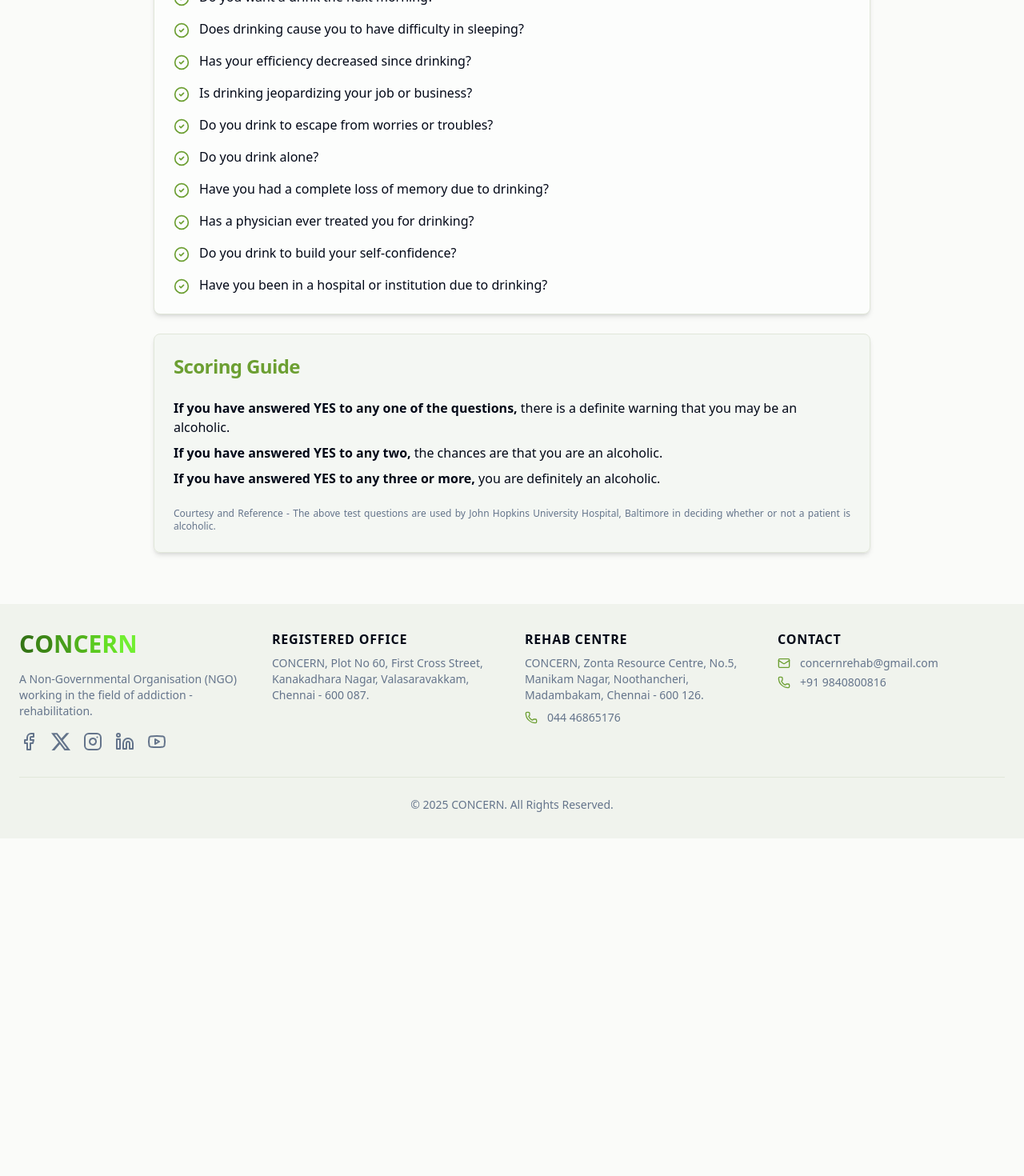
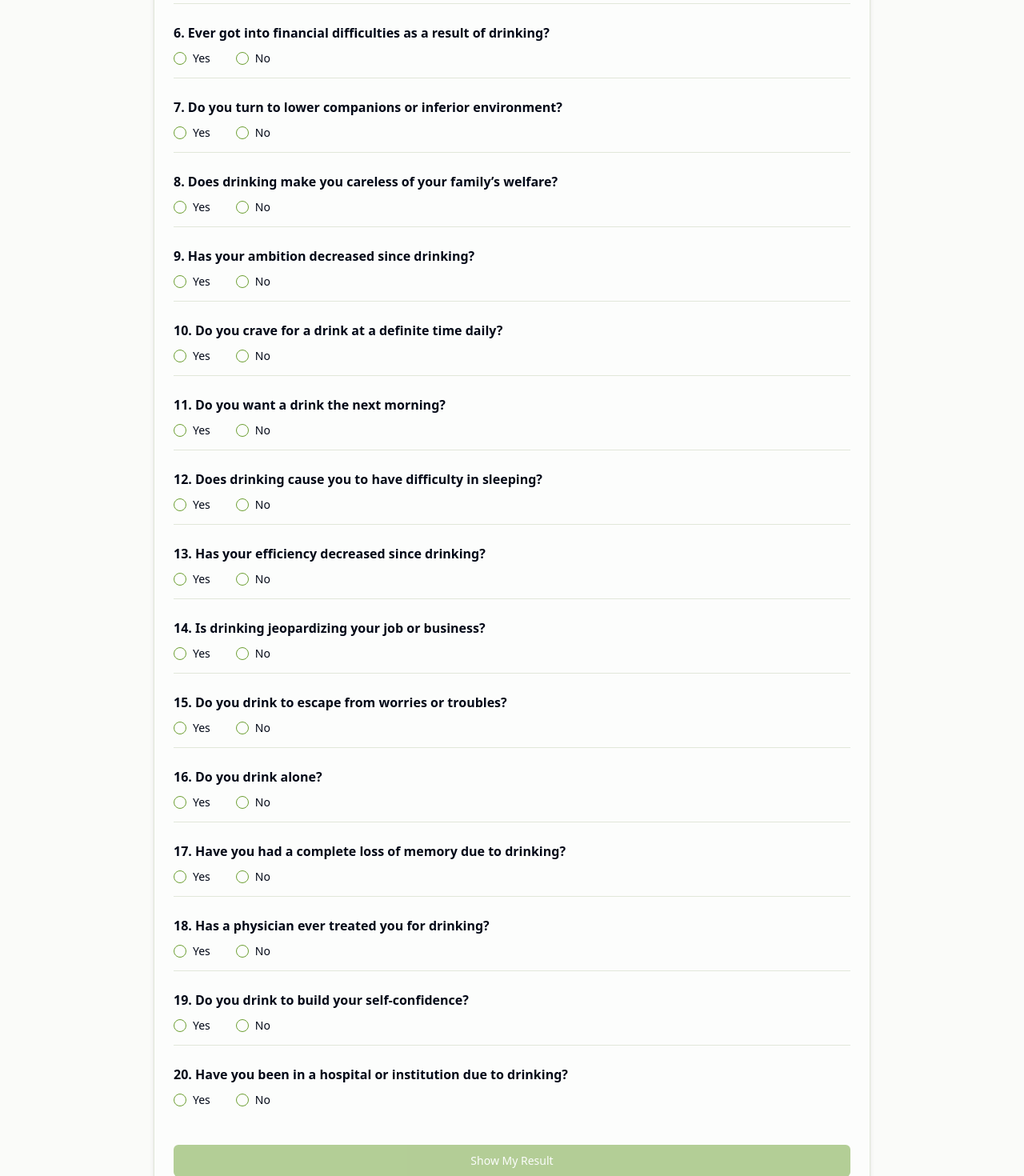
Before and after one commit to tanishpoddar/Concern-Website, a Next.js app: page /assessments in a window 1280 px wide. Shown: the part 1200-2670 px from the top of the page at 80% size. Before the commit the page ends 2248 px from the top, so only its background shows below. Built offline with nearby package versions, Linux system fonts and the light colour scheme.

Commit message:
changed-code-files

```diff
--- a/package.json
+++ b/package.json
@@ -11,6 +11,7 @@
     "typecheck": "tsc --noEmit"
   },
   "dependencies": {
+    "@heroicons/react": "^2.1.6",
     "@hookform/resolvers": "^4.1.3",
     "@radix-ui/react-accordion": "^1.2.3",
     "@radix-ui/react-alert-dialog": "^1.1.6",
--- a/src/app/assessments/page.tsx
+++ b/src/app/assessments/page.tsx
@@ -1,13 +1,23 @@
+'use client';
+
 import { Card, CardContent, CardHeader, CardTitle, CardDescription } from "@/components/ui/card";
 import { Tabs, TabsContent, TabsList, TabsTrigger } from "@/components/ui/tabs";
-import { CheckCircle2 } from "lucide-react";
-import Image from 'next/image';
+import { useState } from "react";
+import { RadioGroup, RadioGroupItem } from "@/components/ui/radio-group";
+import { Label } from "@/components/ui/label";
+import { Button } from "@/components/ui/button";
+import { ArrowPathIcon, CheckCircleIcon } from '@heroicons/react/24/solid'; // Using Heroicons for a slightly different style
 import type { Metadata } from 'next';
+import { Lightbulb } from "lucide-react";
 
-export const metadata: Metadata = {
-  title: 'Self-Assessments for Alcoholism',
-  description: 'Take confidential self-assessment tests for alcoholism, including the SADD questionnaire and a self-diagnosis test based on criteria from John Hopkins University Hospital.',
-};
+
+// Metadata cannot be exported from a client component.
+// It should be moved to a parent layout or page if needed.
+// For now, we will keep it here but with the understanding it won't work in a 'use client' file as-is.
+// export const metadata: Metadata = {
+//   title: 'Self-Assessments for Alcoholism',
+//   description: 'Take confidential self-assessment tests for alcoholism, including the SADD questionnaire and a self-diagnosis test based on criteria from John Hopkins University Hospital.',
+// };
 
 const selfDiagnosisQuestions = [
   "Do you lose time from work due to drinking?",
@@ -50,9 +60,58 @@ const saddQuestions = [
   'Do you go drinking and the next day find that you have forgotten what happened the night before?',
 ];
 
-const saddOptions = ['Never', 'Sometimes', 'Often', 'Always'];
+const saddOptions = [
+    { label: 'Never', value: 0 },
+    { label: 'Sometimes', value: 1 },
+    { label: 'Often', value: 2 },
+    { label: 'Always', value: 3 },
+];
 
 export default function AssessmentsPage() {
+  const [selfDiagnosisAnswers, setSelfDiagnosisAnswers] = useState<{ [key: number]: string }>({});
+  const [saddAnswers, setSaddAnswers] = useState<{ [key: number]: number }>({});
+  const [selfDiagnosisResult, setSelfDiagnosisResult] = useState<string | null>(null);
+  const [saddResult, setSaddResult] = useState<string | null>(null);
+
+  const handleSelfDiagnosisChange = (index: number, value: 'yes' | 'no') => {
+    setSelfDiagnosisAnswers(prev => ({ ...prev, [index]: value }));
+    setSelfDiagnosisResult(null); // Reset result when an answer changes
+  };
+
+  const handleSaddChange = (index: number, value: string) => {
+    setSaddAnswers(prev => ({ ...prev, [index]: parseInt(value, 10) }));
+    setSaddResult(null); // Reset result when an answer changes
+  };
+
+  const calculateSelfDiagnosis = () => {
+    const yesCount = Object.values(selfDiagnosisAnswers).filter(ans => ans === 'yes').length;
+    if (yesCount >= 3) {
+      setSelfDiagnosisResult("You are definitely an alcoholic.");
+    } else if (yesCount === 2) {
+      setSelfDiagnosisResult("The chances are that you are an alcoholic.");
+    } else if (yesCount === 1) {
+      setSelfDiagnosisResult("There is a definite warning that you may be an alcoholic.");
+    } else {
+      setSelfDiagnosisResult("Your answers do not indicate signs of alcoholism. However, if you have any concerns, please consult a professional.");
+    }
+  };
+
+  const calculateSadd = () => {
+    const totalScore = Object.values(saddAnswers).reduce((sum, value) => sum + value, 0);
+    if (totalScore >= 20) {
+      setSaddResult(`Your score is ${totalScore}. This indicates a High level of alcohol dependence.`);
+    } else if (totalScore >= 10) {
+      setSaddResult(`Your score is ${totalScore}. This indicates a Medium level of alcohol dependence.`);
+    } else if (totalScore >= 1) {
+      setSaddResult(`Your score is ${totalScore}. This indicates a Low level of alcohol dependence.`);
+    } else {
+      setSaddResult(`Your score is ${totalScore}. This indicates an Absence of alcohol dependence.`);
+    }
+  };
+
+  const allSelfDiagnosisAnswered = Object.keys(selfDiagnosisAnswers).length === selfDiagnosisQuestions.length;
+  const allSaddAnswered = Object.keys(saddAnswers).length === saddQuestions.length;
+
   return (
     <div className="container mx-auto px-4 py-12 md:px-6 md:py-16">
       <div className="mx-auto max-w-4xl space-y-10">
@@ -74,86 +133,105 @@ export default function AssessmentsPage() {
               <CardHeader>
                 <CardTitle className="text-xl text-primary md:text-2xl">Do You Border on Alcoholism?</CardTitle>
                 <CardDescription className="text-justify">
-                  To answer the above questions ask yourself the following test questions and answer them as honestly as you can. (If your answers are ‘NO’ to all the question re-answer them with the help of your spouse or the closest member of your family). Remember there are no right or wrong answers.
+                  Answer the following questions as honestly as you can. Your responses are confidential and will help you assess your relationship with alcohol.
                 </CardDescription>
               </CardHeader>
               <CardContent>
-                <ul className="space-y-4">
+                <div className="space-y-6">
                   {selfDiagnosisQuestions.map((question, index) => (
-                    <li key={index} className="flex items-start">
-                      <CheckCircle2 className="mr-3 mt-1 h-5 w-5 flex-shrink-0 text-primary" />
-                      <span>{question}</span>
-                    </li>
+                    <div key={index} className="border-b pb-4 last:border-b-0">
+                      <p className="font-semibold">{`${index + 1}. ${question}`}</p>
+                      <RadioGroup
+                        onValueChange={(value) => handleSelfDiagnosisChange(index, value as 'yes' | 'no')}
+                        className="mt-3 flex space-x-6"
+                      >
+                        <div className="flex items-center space-x-2">
+                          <RadioGroupItem value="yes" id={`sd-yes-${index}`} />
+                          <Label htmlFor={`sd-yes-${index}`}>Yes</Label>
+                        </div>
+                        <div className="flex items-center space-x-2">
+                          <RadioGroupItem value="no" id={`sd-no-${index}`} />
+                          <Label htmlFor={`sd-no-${index}`}>No</Label>
+                        </div>
+                      </RadioGroup>
+                    </div>
                   ))}
-                </ul>
+                </div>
+                 <Button onClick={calculateSelfDiagnosis} className="mt-8 w-full" disabled={!allSelfDiagnosisAnswered}>
+                    Show My Result
+                </Button>
               </CardContent>
             </Card>
 
-            <Card className="mt-6 bg-secondary/50 shadow-md">
+            {selfDiagnosisResult && (
+                 <Card className="mt-6 bg-accent/20 shadow-md border-accent">
                     <CardHeader>
-                <CardTitle className="text-xl text-primary md:text-2xl">Scoring Guide</CardTitle>
+                        <CardTitle className="text-xl text-primary md:text-2xl flex items-center gap-2">
+                            <Lightbulb className="h-6 w-6"/>
+                            Your Result
+                        </CardTitle>
                     </CardHeader>
-              <CardContent className="space-y-2">
-                <p><span className="font-bold">If you have answered YES to any one of the questions,</span> there is a definite warning that you may be an alcoholic.</p>
-                <p><span className="font-bold">If you have answered YES to any two,</span> the chances are that you are an alcoholic.</p>
-                <p><span className="font-bold">If you have answered YES to any three or more,</span> you are definitely an alcoholic.</p>
+                    <CardContent>
+                        <p className="text-lg font-semibold text-accent-foreground">{selfDiagnosisResult}</p>
                         <p className="pt-4 text-xs text-muted-foreground text-justify">
-                  Courtesy and Reference - The above test questions are used by John Hopkins University Hospital, Baltimore in deciding whether or not a patient is alcoholic.
+                            This is not a medical diagnosis. If you are concerned about your drinking, please consult with a healthcare professional.
+                            Courtesy and Reference - The above test questions are used by John Hopkins University Hospital, Baltimore.
                         </p>
                     </CardContent>
                 </Card>
+            )}
           </TabsContent>
 
           <TabsContent value="sadd" className="mt-8">
-             <p className="text-center text-lg text-muted-foreground text-justify mb-6">
-              To measure physiological dependence and cognitive and behavior events. Respond yourself to the following test questions and answer them as honestly as you can. (If in the end you are unsure, re-answer them with the help of your spouse or the closest member of your family). Remember there is no right or wrong answers.
-            </p>
              <Card className="shadow-md">
               <CardHeader>
                 <CardTitle className="text-xl text-primary md:text-2xl">SADD Questionnaire</CardTitle>
+                 <CardDescription className="text-justify">
+                    This questionnaire helps measure physiological dependence and cognitive/behavioral events related to alcohol. Please answer honestly.
+                </CardDescription>
               </CardHeader>
               <CardContent>
                 <ul className="space-y-6">
                   {saddQuestions.map((question, index) => (
                     <li key={index} className="border-b pb-4 last:border-b-0">
                       <p className="font-semibold">{`${index + 1}. ${question}`}</p>
-                      <div className="mt-3 flex flex-col space-y-1 text-sm text-muted-foreground sm:flex-row sm:space-x-6 sm:space-y-0">
-                        {saddOptions.map((option, optIndex) => (
-                          <span key={optIndex}>{`${optIndex}) ${option}`}</span>
+                      <RadioGroup
+                        onValueChange={(value) => handleSaddChange(index, value)}
+                        className="mt-3 grid grid-cols-2 gap-2 sm:flex sm:space-x-6"
+                      >
+                        {saddOptions.map((option) => (
+                          <div key={option.value} className="flex items-center space-x-2">
+                            <RadioGroupItem value={option.value.toString()} id={`sadd-${index}-${option.value}`} />
+                            <Label htmlFor={`sadd-${index}-${option.value}`}>{option.label}</Label>
+                          </div>
                         ))}
-                      </div>
+                      </RadioGroup>
                     </li>
                   ))}
                 </ul>
+                <Button onClick={calculateSadd} className="mt-8 w-full" disabled={!allSaddAnswered}>
+                    Show My Result
+                </Button>
               </CardContent>
             </Card>
 
-            <Card className="mt-6 bg-secondary/50 shadow-md">
+            {saddResult && (
+                 <Card className="mt-6 bg-accent/20 shadow-md border-accent">
                     <CardHeader>
-                <CardTitle className="text-xl text-primary md:text-2xl">Scoring Stage of Addiction</CardTitle>
+                        <CardTitle className="text-xl text-primary md:text-2xl flex items-center gap-2">
+                           <Lightbulb className="h-6 w-6"/>
+                            Your Result
+                        </CardTitle>
                     </CardHeader>
-              <CardContent className="space-y-2">
-                <div className="grid grid-cols-1 gap-4 text-center sm:grid-cols-2 sm:text-left">
-                  <div>
-                    <p className="font-semibold">Points per Answer</p>
-                    <p><span className="font-semibold">Never</span> - 0 points</p>
-                    <p><span className="font-semibold">Sometimes</span> - 1 point</p>
-                    <p><span className="font-semibold">Often</span> - 2 points</p>
-                    <p><span className="font-semibold">Always</span> - 3 points</p>
-                  </div>
-                  <div>
-                    <p className="font-semibold">Dependence Level</p>
-                    <p><span className="font-semibold">Absence of alcohol dependence</span> - 0</p>
-                    <p><span className="font-semibold">Low level</span> - 1 to 9</p>
-                    <p><span className="font-semibold">Medium level</span> - 10 to 19</p>
-                    <p><span className="font-semibold">High level</span> - 20 to 45</p>
-                  </div>
-                </div>
+                    <CardContent>
+                        <p className="text-lg font-semibold text-accent-foreground">{saddResult}</p>
                          <p className="pt-4 text-xs text-muted-foreground text-justify">
-                  Courtesy and Reference - Raistrick, Dunbar and R.Davidson. Questionnaire to measure alcohol dependence British Journal of addiction 78.pp. 89-95. 1983.
+                           This is not a medical diagnosis. If you are concerned about your drinking, please consult with a healthcare professional.
+                           Courtesy and Reference - Raistrick, Dunbar and R.Davidson. British Journal of addiction 78.pp. 89-95. 1983.
                         </p>
                     </CardContent>
                 </Card>
+            )}
           </TabsContent>
         </Tabs>
       </div>
--- a/src/app/our-team/page.tsx
+++ b/src/app/our-team/page.tsx
@@ -11,7 +11,7 @@ export const metadata: Metadata = {
 const medicalTeam = [
   { name: 'Dr. Mohamed Nidhal S, M.D., FNR., PGDHM.', role: 'Medical Officer' },
   { name: 'Dr. Sathish Kumar, M.B.B.S., D.P.M., D.N.B.', role: 'Consultant Psychiatrist' },
-  { name: 'Dr. Thiruvikraman, M.B.B.S., D.P.M.,', role: 'Visiting Consultant Neuro Psychiatrist' },
+  { name: 'Dr. Thiruvikraman, M.B.B.S., D.P.M.', role: 'Visiting Consultant Neuro Psychiatrist' },
   { name: 'Dr. G. Manjari, B.D.S., M.P.H.', role: 'Psychologist and Counsellor' },
   { name: 'Mr. M. Kabilan, M.Sc. (Applied Psychology)', role: 'Psychologist and Counsellor' },
   { name: 'Nurses and Ward boys', role: '' },
@@ -38,7 +38,7 @@ const committeeOfSupporters = [
     { name: 'Ms. Marie Banu', role: 'Director CSIM' },
     { name: 'Mr. R. Vijayakrishnan, B.com., F.C.A.', role: 'Chartered Accountant' },
     { name: 'Mr. P.S. Kamalakara Rao, F.C.A.', role: 'Chartered Accountant' },
-    { name: 'Dr. Benhur B.Sc.', role: 'Nutricon Bio-Science P Ltd' },
+    { name: 'Dr. Benhur B.V.Sc.', role: 'Nutricon Bio-Science P Ltd' },
     { name: 'Mr. Suresh', role: 'Kothagiri, Nilgiris' },
 ];
 
```
Also changed, not shown: 1 other file (tests, documents, lock files or other folders). Lines whose indentation alone changed are shown as unchanged.
